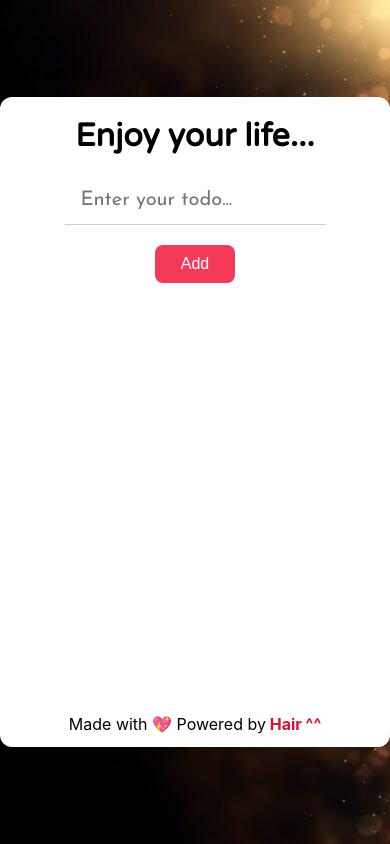
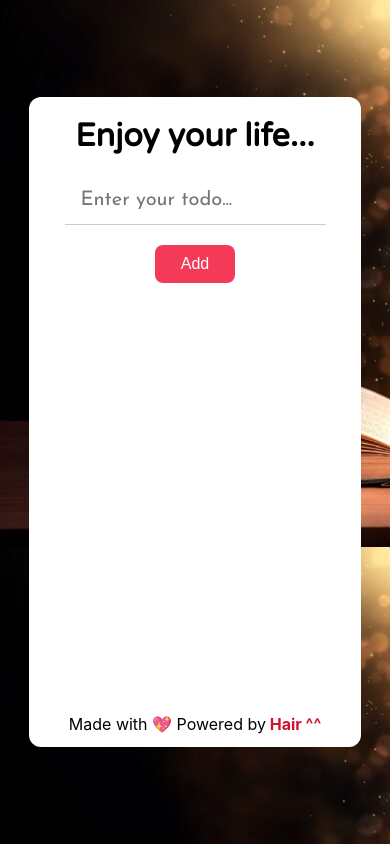
Before and after one commit to Bun-Boo/todo-app-basic, a React (Create React App) app: page / in a window 390 px wide. Built offline with nearby package versions, Linux system fonts and the light colour scheme.

Commit message:
fix screen

```diff
--- a/src/App.css
+++ b/src/App.css
@@ -111,7 +111,7 @@ p {
 /* Mobile : width < 740px */
 @media only screen and (max-width: 46.1875em) {
   .main-todoApp {
-    width: 100%;
+    width: 85%;
     height: 650px;
   }
   .input-todo {
--- a/src/App.jsx
+++ b/src/App.jsx
@@ -6,6 +6,7 @@ function App() {
   const { todoInput, todos } = state;
   const [isEdit, setIsEdit] = useState(false);
   const [todoCurrent, setTodoCurrent] = useState();
+  const [update, setUpdate] = useState(false);
   const inputRef = useRef();
 
   useEffect(() => {
@@ -43,7 +44,6 @@ function App() {
     setTodoCurrent(index);
     dispatch(actions.setTodo(todos[index]));
     inputRef.current.focus();
-
     setIsEdit(true);
   };
   const handleUpdate = () => {
```
